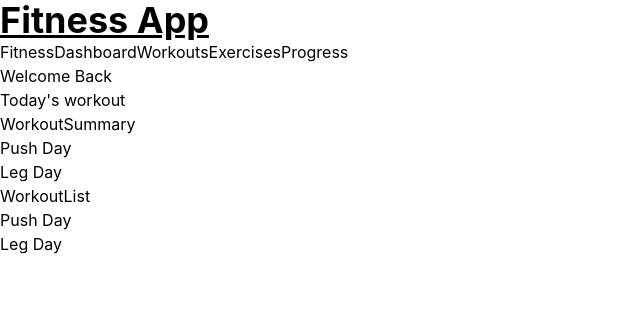
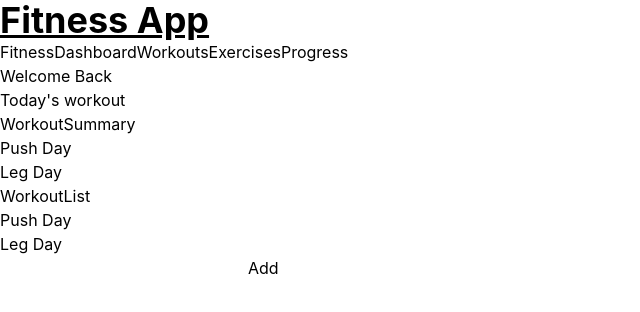
Before and after one commit to MNehlan/fitness-app, a React (Vite) app in the folder client/: page / in a window 1280 px wide. Shown: the top 312 px of the page, without its empty margins (0-640 px from the left). Built offline with nearby package versions, Linux system fonts and the light colour scheme.

Commit message:
Add workout creation flow

```diff
--- /dev/null
+++ b/client/src/components/WorkoutForm.tsx
@@ -0,0 +1,49 @@
+import { useState, type ChangeEvent, type SubmitEvent } from 'react';
+import type { Workout } from '../types/workout';
+
+type WorkoutFormProps = {
+  onAddWorkout: (workout: Workout) => void;
+};
+
+const WorkoutForm = ({ onAddWorkout }: WorkoutFormProps) => {
+  const [newWorkout, setNewWorkout] = useState({
+    name: '',
+  });
+
+  function handleChange(e: ChangeEvent<HTMLInputElement>) {
+    setNewWorkout((prev) => ({ ...prev, [e.target.name]: e.target.value }));
+  }
+
+  function handleSubmit(e: SubmitEvent<HTMLFormElement>) {
+    e.preventDefault();
+
+    if (!newWorkout.name.trim()) {
+      return;
+    }
+
+    const workout: Workout = {
+      id: crypto.randomUUID(),
+      name: newWorkout.name,
+    };
+
+    onAddWorkout(workout);
+    console.log(workout);
+    setNewWorkout({
+      name: '',
+    });
+  }
+
+  return (
+    <form onSubmit={handleSubmit}>
+      <input
+        type='text'
+        name='name'
+        value={newWorkout.name}
+        onChange={handleChange}
+      />
+      <button type='submit'>Add</button>
+    </form>
+  );
+};
+
+export default WorkoutForm;
--- a/client/src/pages/Dashboard.tsx
+++ b/client/src/pages/Dashboard.tsx
@@ -2,6 +2,7 @@ import { useState } from 'react';
 import WorkoutSummary from '../components/WorkoutSummary';
 import WorkoutList from '../components/WorkoutList';
 import type { Workout } from '../types/workout';
+import WorkoutForm from '../components/WorkoutForm';
 
 const Dashboard = () => {
   const [workouts, setWorkouts] = useState<Workout[]>([
@@ -15,12 +16,17 @@ const Dashboard = () => {
     },
   ]);
 
+  function addWorkout(workout: Workout): void {
+    setWorkouts((prev) => [...prev, workout]);
+  }
+
   return (
     <div>
       <h1>Welcome Back</h1>
       <p>Today's workout</p>
       <WorkoutSummary workouts={workouts} />
       <WorkoutList workouts={workouts} />
+      <WorkoutForm onAddWorkout={addWorkout} />
     </div>
   );
 };
```
